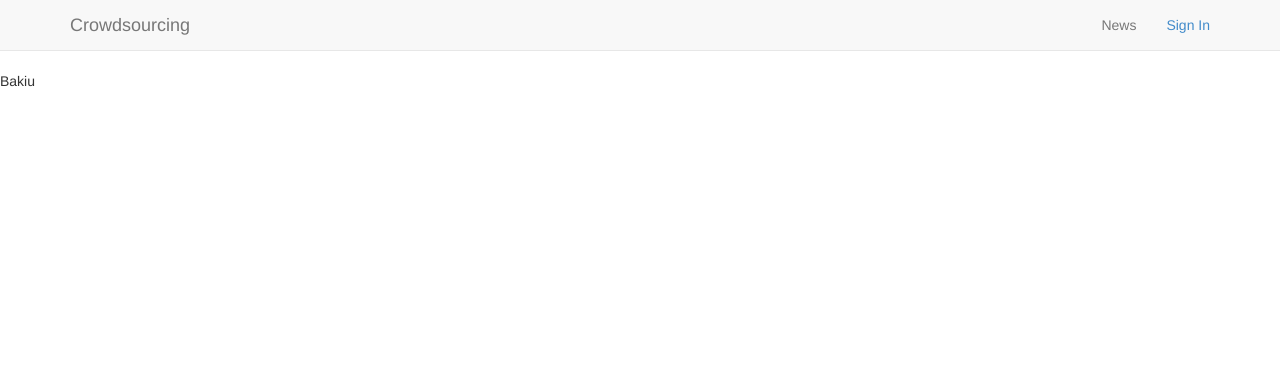
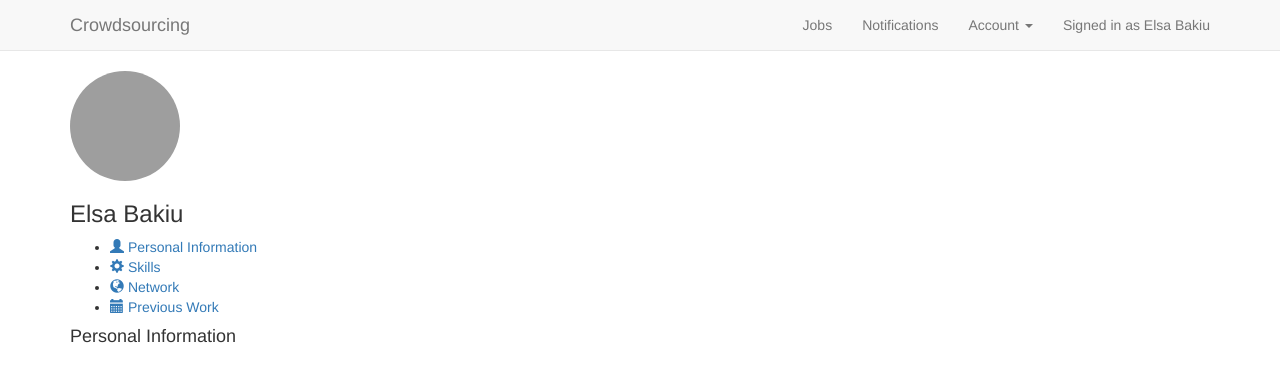
Before and after one commit to dmorina/crowd-research, a Django app: a page that uses templates/base.html in a window 1280 px wide. Shown: the top 382 px of the page. Run offline with Django 3.2, Linux system fonts and the light colour scheme; data comes from the database, SQL or seed files in the repository; parts of the project's set-up code (start-up, migrations or seed data) failed here and were passed over; some libraries are stand-ins or nearby versions; grey boxes are pictures that could not be loaded.

Commit message:
User Profile front end

```diff
--- a/crowdsourcing/views.py
+++ b/crowdsourcing/views.py
@@ -340,4 +340,4 @@
         self.user_profile = get_model_or_none(models.UserProfile, username=kwargs['username'])
         if self.user_profile is None:
             return render(request,'404.html')
-        return render(request, 'profile.html', {'user_profile': self.user_profile})
+        return render(request, 'profile.html', {'user': self.user_profile})
--- a/templates/base.html
+++ b/templates/base.html
@@ -7,6 +7,7 @@
     <script type="text/javascript" async="" src="{% static 'bootstrap3/js/bootstrap.js' %}"></script>
     <script src="//ajax.googleapis.com/ajax/libs/jquery/1.11.1/jquery.min.js"></script>
     <link href="{% static 'css/core.css' %}" rel="stylesheet">
+    <link href="{% static 'css/user_profile.css' %}" rel="stylesheet">
     {% block title %}{% endblock title %}
 
 </head>
--- a/templates/profile.html
+++ b/templates/profile.html
@@ -1,14 +1,66 @@
 {% extends "base.html" %}
-<!DOCTYPE html>
-<html>
-<head lang="en">
-    <meta charset="UTF-8">
     {% block title %}
     <title>Profile</title>
     {% endblock title%}
 
-</head>
 {%block main%}
-    {{ user_profile.last_name }}
+
+<div class="container">
+	<div class="row">
+		<div class="col-md-12 user-details">
+            <div class="user-image">
+                <img src="https://cdn0.iconfinder.com/data/icons/PRACTIKA/256/user.png" width="110" height="110" alt="" class="img-circle">
+            </div>
+            <div class="user-info-block">
+                <div class="user-heading">
+                    <h3>{{user.first_name}} {{user.last_name}}</h3>
+                    <span class="help-block"></span>
+                </div>
+                <ul class="navigation">
+                    <li class="active">
+                        <a data-toggle="tab" href="#personalInformation">
+                            <span class="glyphicon glyphicon-user"></span>
+                            <span>Personal Information</span>
+                        </a>
+                    </li>
+                    <li>
+                        <a data-toggle="tab" href="#skills">
+                            <span class="glyphicon glyphicon-cog"></span>
+                            <span>Skills</span>
+                        </a>
+                    </li>
+                    <li>
+                        <a data-toggle="tab" href="#network">
+                            <span class="glyphicon glyphicon-globe"></span>
+                            <span>Network</span>
+                        </a>
+                    </li>
+                    <li>
+                        <a data-toggle="tab" href="#previousWork">
+                            <span class="glyphicon glyphicon-calendar"></span>
+                            <span>Previous Work</span>
+                        </a>
+                    </li>
+                </ul>
+                <div class="user-body">
+                    <div class="tab-content">
+                        <div id="personalInformation" class="tab-pane active">
+                            <h4>Personal Information</h4>
+                        </div>
+                        <div id="skills" class="tab-pane">
+                            <h4>Skills</h4>
+                        </div>
+                        <div id="network" class="tab-pane">
+                            <h4>Network</h4>
+                        </div>
+                        <div id="previousWork" class="tab-pane">
+                            <h4>Previous Work</h4>
+                        </div>
+                    </div>
+                </div>
+            </div>
+        </div>
+	</div>
+</div>
+
 {% endblock main %}
-</html>
```
Also changed, not shown: 1 other file.
